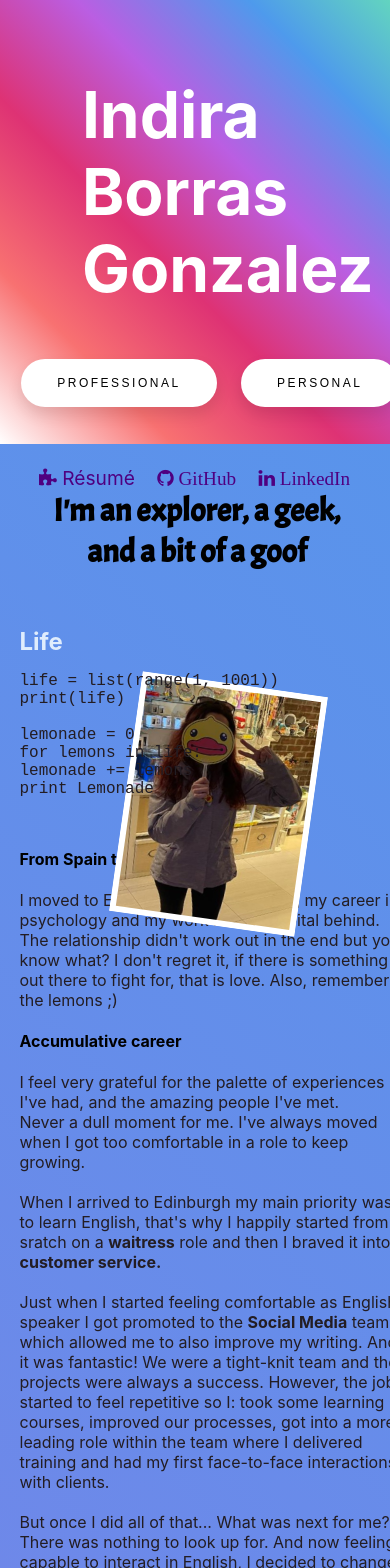
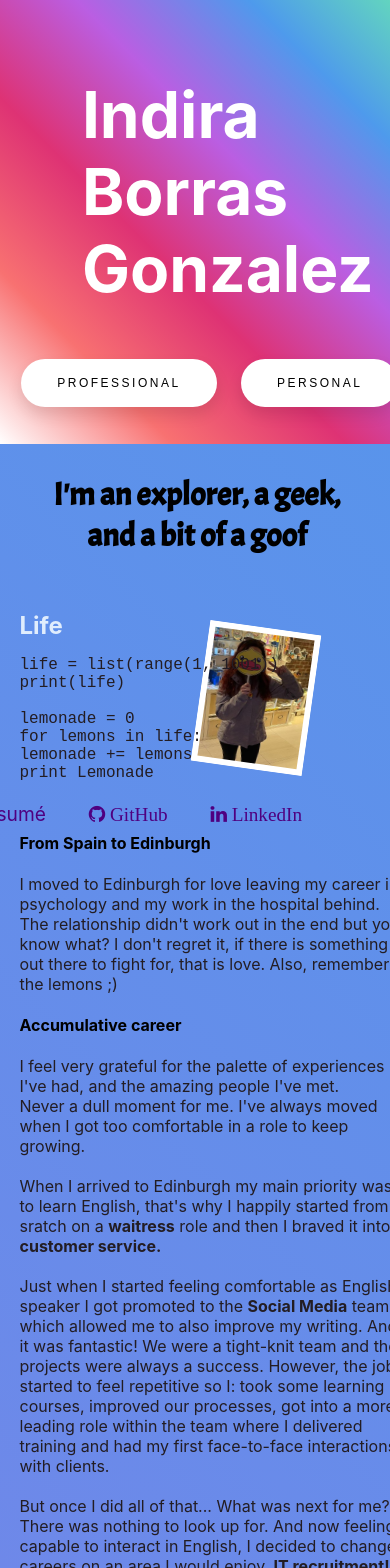
Before and after one commit to Laufley/old_portfolio, a React (Create React App) app: page /Personal in a window 390 px wide. Shown: the top 1568 px of the page. Built offline with nearby package versions, Linux system fonts and the light colour scheme; a web font is replaced by a local one.

Commit message:
ipad queries completed, mobile needs personal, carousel and project by id

```diff
--- a/src/Components/Personal.css
+++ b/src/Components/Personal.css
@@ -30,7 +30,7 @@
 }
 
 
-#Aside {
+#personal-aside {
     float: right;
     /* position: sticky; */
     top: 0;
@@ -144,14 +144,20 @@
         background-color: white;
         transform: rotate(8deg);
     }
-
+    #personal-aside {
+        float: right;
+        position: relative;
+        margin-right: 4.2%;
+        /* margin-top: 21.5rem; */
+        height: 10px;
+    }
     #personal-details {
         display: flex;
         list-style: none;
         flex-direction: row;
         justify-content: space-between;
-        margin-top: 2%;
-        margin-right: -3rem;
+        margin-top: 1.7%; /* top is the bottom of the picture*/
+        margin-left: 0rem;
     }
 
     #personal-main {
@@ -194,6 +200,8 @@
     .psection-header{
         color: rgba(240, 248, 255, 0.892);
         margin-top: 2px;
+        z-index: -20;
+        height: -2px;
     }
 
     #personal-content {
@@ -205,25 +213,41 @@
         flex-direction: column;
         margin-left: 4%;
     }
-
+    #personal-aside {
+        float: right;
+        position: relative;
+        margin-right: 20%;
+        /* margin-top: 21.5rem; */
+        height: 10px;
+    }
 
     #personal-picture {
-        margin-bottom: -60rem;
-        border: 1px solid rgba(255, 255, 255, 0.79);
-        width: 175px;
-        height: 230px;
+        margin-bottom: -56rem;
+        margin-left: 370px;
+        border: 0.05px solid rgba(255, 255, 255, 0.79);
+        width: 100px;
+        height: 130px;
         background-color: white;
         transform: rotate(8deg);
     }
 
-    #Aside {
-        float: right;
-        position: relative;
-        margin-right: 20%;
-        margin-top: -1%;
-        height: 20px;
+    #personal-details {
+        display: flex;
+        list-style: none;
+        flex-direction: row;
+        justify-content: space-between;
+        margin-top: 26rem;
+        margin-left: 110px;
+        margin-right: 0px;
+    }
+    #personal-main {
+        display: grid;
+        grid-template-rows: repeat(2, auto);
+        padding: 5%;
+        background-color: rgba(255, 0, 0, 0);
+        margin-bottom: 23rem;
+        z-index: -20;
     }
 
 
-
 }
--- a/src/Components/Personal.js
+++ b/src/Components/Personal.js
@@ -33,7 +33,7 @@ const Personal = () => {
         <div>
         <Header route={route} setRoute={setRoute} />
         {route === '/personal' && <div>
-        <div id='Aside'>
+        <div id='personal-aside'>
             <img id='personal-picture' src={personalImg}></img>
             <div id='personal-details'>
                     <Link className='personal-linkStyle' to='/CV'> <i className="fa">&#xf12e;</i> Résumé </Link>
--- a/src/Components/ProjectById.css
+++ b/src/Components/ProjectById.css
@@ -49,6 +49,7 @@
     margin-top: 7rem;
     padding: 2rem;
     font-size: 18px;
+
 }
 
 #individual-img{
@@ -173,13 +174,24 @@
         border-radius: 1rem;
         display: grid;
         grid-template-rows:
-            [individual-img individual-img] auto [individual-stack individual-stack] auto [individual-nature individual-nature] auto [individual-duration individual-duration] auto [individual-info individual-info] auto [individual-challenge individual-challenge] auto [individual-solution individual-solution] auto [individual-feature individual-feature] auto [individual-link individual-demo-link] auto;
+            [individual-img individual-img] auto
+            [individual-stack individual-stack] auto
+            [individual-nature individual-nature] auto
+            [individual-duration individual-duration] auto
+            [individual-info individual-info] auto
+            [individual-challenge individual-challenge] auto
+            [individual-solution individual-solution] auto
+            [individual-feature individual-feature] auto
+            [individual-link individual-demo-link] auto;
         width: 84.5%;
         margin-left: 1.6rem;
         margin-top: 7rem;
         padding: 2rem;
         font-size: 18px;
+        max-height: max-content;
+        margin-bottom: 60%;
     }
+
 
     #individual-img {
         display: flex;
@@ -192,8 +204,57 @@
         box-shadow: 5px 4px #2c2c2d;
     }
 
+    #individual-stack{
+        margin-top: 5%;
+        display: flex;
+        color: aliceblue;
+        grid-area: individual-stack;
+    }
+
+    #individual-nature {
+        margin-top: 5%;
+        display: flex;
+        color: aliceblue;
+        grid-area: individual-nature;
+    }
+
+    #individual-duration{
+        margin-top: 5%;
+        display: flex;
+        color: aliceblue;
+        grid-area: individual-duration;
+    }
+
+    #individual-info{
+        margin-top: 5%;
+        display: flex;
+        color: aliceblue;
+        grid-area: individual-info;
+    }
+
+    #individual-challenge{
+        margin-top: 5%;
+        display: flex;
+        color: aliceblue;
+        grid-area: individual-challenge;
+    }
+
+    #individual-solution{
+        margin-top: 5%;
+        display: flex;
+        color: aliceblue;
+        grid-area: individual-solution;
+    }
+
+    #individual-feature {
+        margin-top: 5%;
+        display: flex;
+        color: aliceblue;
+        grid-area: individual-feature;
+    }
+
     #individual-github-link {
-        margin-top: 2.5rem;
+        margin-top: 5%;
         display: flex;
         grid-area: individual-link;
         font-family: 'Sigmar', cursive;
@@ -204,7 +265,7 @@
     }
 
     #individual-demo-link {
-        margin-top: 2.4rem;
+        margin-top: 5%;
         margin-left: 22rem;
         display: flex;
         grid-area: individual-demo-link;
@@ -212,4 +273,5 @@
         color: rgb(252, 201, 106);
         font-size: 1.7rem;
     }
+
 }
--- a/src/Containers/Home.css
+++ b/src/Containers/Home.css
@@ -61,7 +61,7 @@ float: right;
 position: sticky;
 /* top: 4; */
 margin-right: 10%;
-/* margin-top: -20%; */
+margin-top: -20%;
 }
 
 #Details {
@@ -182,7 +182,7 @@ margin-top: 20%;
         float: right;
         position: relative;
         top: 0;
-        margin-right: 20%;
+        margin-right: 10%;
         margin-top: -20%;
     }
 
```
